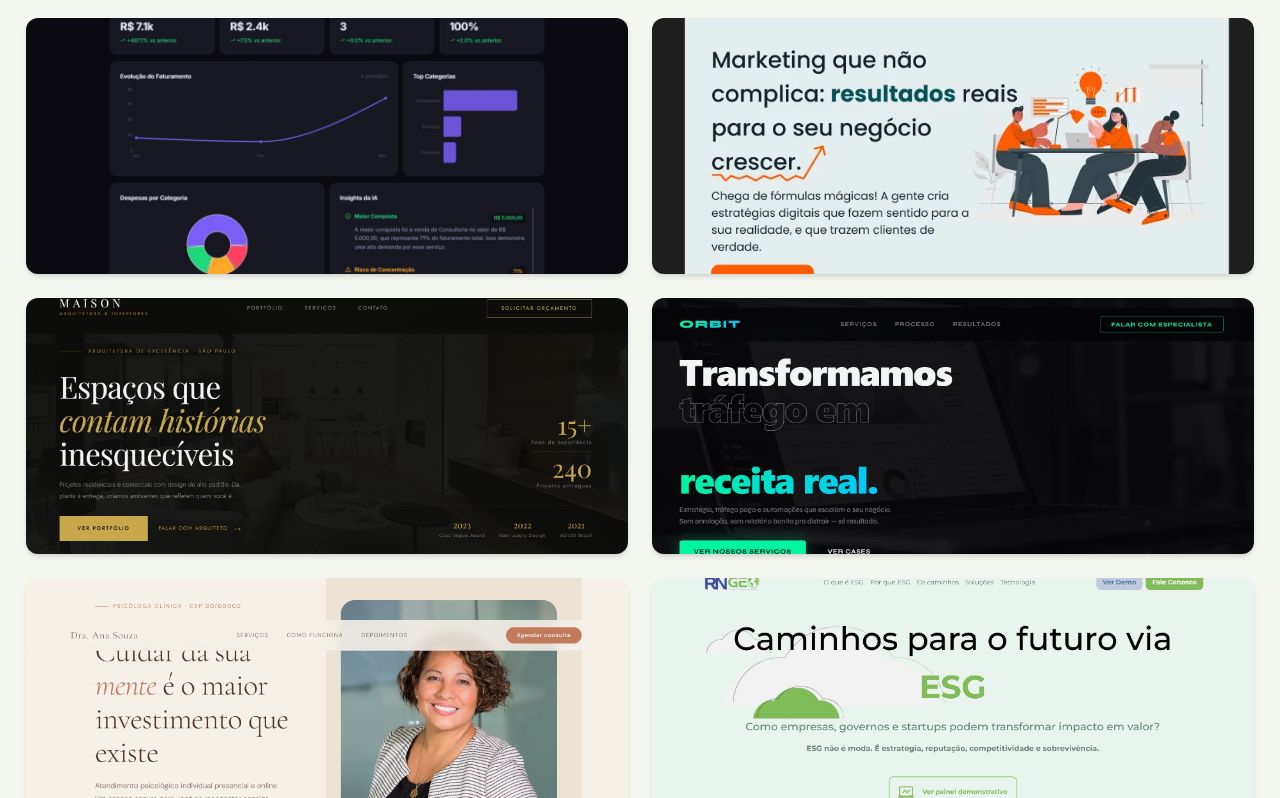
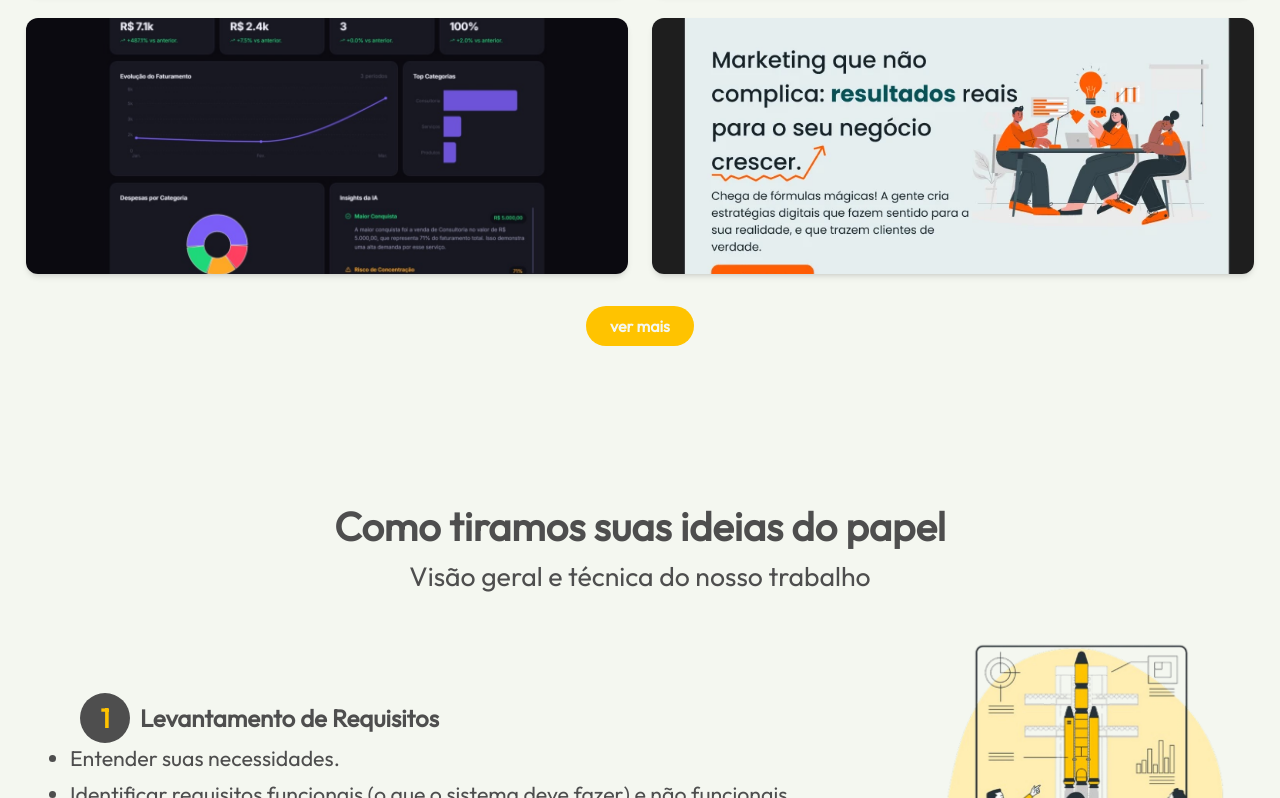
Before and after one commit to ryalee/zunbee-agencia, a Next.js app: page / in a window 1280 px wide. Shown: the part 2725-3523 px from the top of the page. Built offline with nearby package versions, Linux system fonts and the light colour scheme.

Commit message:
melhoria no portfólio

```diff
--- a/src/sections/Portfolio.tsx
+++ b/src/sections/Portfolio.tsx
@@ -1,12 +1,43 @@
 'use client'
 
-import React, { useState } from 'react';
+import React, { useEffect, useRef, useState } from 'react';
 import { projects } from '../data/projects';
 import type { Project } from "../types";
 import Image from 'next/image'
 
 function Portfolio() {
   const [selectedProject, setSelectedProject] = useState<Project | null>(null);
+  const [isExpanded, setIsExpanded] = useState(false);
+  const [renderAllProjects, setRenderAllProjects] = useState(false);
+  const [animateExtrasIn, setAnimateExtrasIn] = useState(false);
+  const collapseTimeoutRef = useRef<ReturnType<typeof setTimeout> | null>(null);
+  const visibleProjects = renderAllProjects ? projects : projects.slice(0, 4);
+
+  const handleToggleProjects = () => {
+    if (isExpanded) {
+      setIsExpanded(false);
+      setAnimateExtrasIn(false);
+
+      collapseTimeoutRef.current = setTimeout(() => {
+        setRenderAllProjects(false);
+      }, 280);
+      return;
+    }
+
+    setRenderAllProjects(true);
+    requestAnimationFrame(() => {
+      setIsExpanded(true);
+      setAnimateExtrasIn(true);
+    });
+  };
+
+  useEffect(() => {
+    return () => {
+      if (collapseTimeoutRef.current) {
+        clearTimeout(collapseTimeoutRef.current);
+      }
+    };
+  }, []);
 
   return (
     <section className='px-2.5'>
@@ -17,10 +48,19 @@ function Portfolio() {
 
       {/* Grid de projetos */}
       <div className='grid grid-cols-1 md:grid-cols-2 gap-6 p-4'>
-        {projects.map((project) => (
+        {visibleProjects.map((project, index) => {
+          const isExtraProject = index >= 4;
+
+          return (
           <div
             key={project.id}
-            className='relative group cursor-pointer rounded-xl overflow-hidden shadow-md hover:shadow-lg transition'
+            className={`relative group cursor-pointer rounded-xl overflow-hidden shadow-md hover:shadow-lg transition-all duration-300 ${
+              isExtraProject
+                ? animateExtrasIn
+                  ? 'opacity-100 translate-y-0'
+                  : 'opacity-0 -translate-y-2'
+                : 'opacity-100 translate-y-0'
+            }`}
             onClick={() => setSelectedProject(project)}
           >
             <Image
@@ -38,8 +78,21 @@ function Portfolio() {
               <p className='text-sm mt-2 text-center'>{project.description}</p>
             </div>
           </div>
-        ))}
+          );
+        })}
       </div>
+
+      {projects.length > 4 && (
+        <div className='cursor-pointer flex justify-center mt-4'>
+          <button
+            type='button'
+            className='cursor-pointer bg-main text-light px-6 py-2 rounded-full font-semibold hover:opacity-90 transition'
+            onClick={handleToggleProjects}
+          >
+            {isExpanded ? 'ver menos' : 'ver mais'}
+          </button>
+        </div>
+      )}
 
       {/* Modal */}
       {selectedProject && (
```
